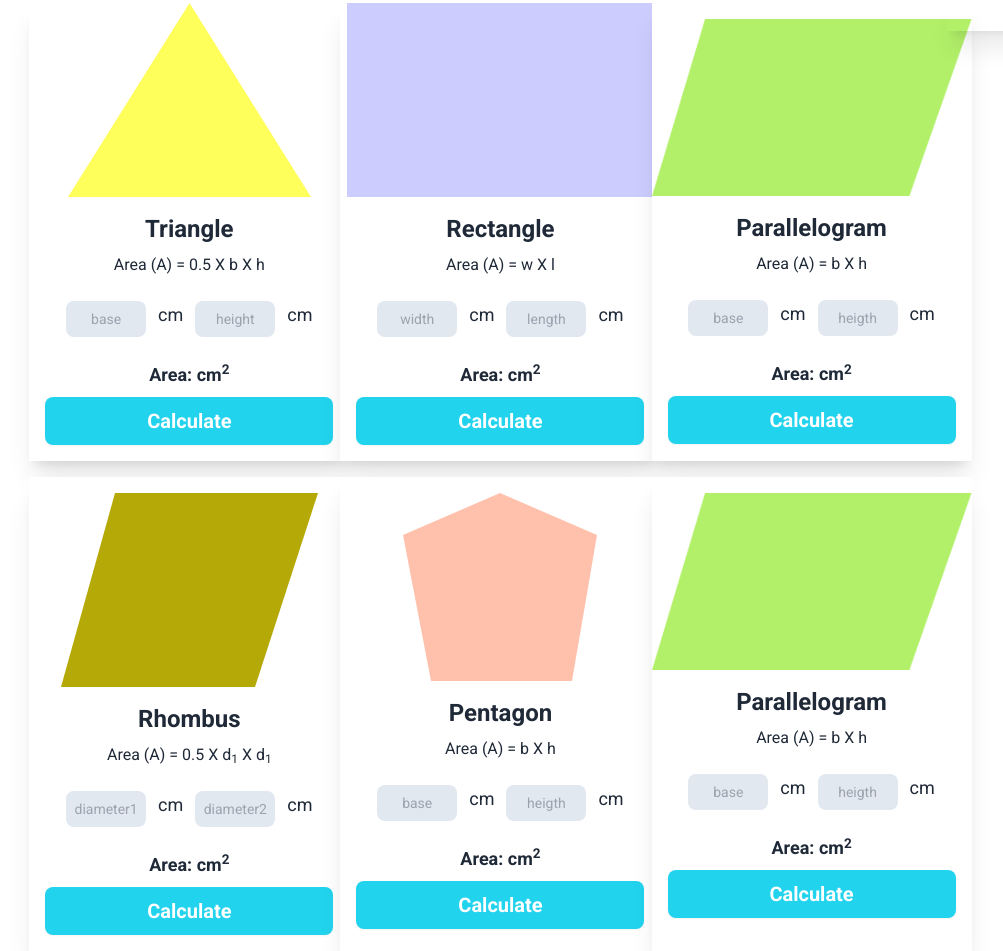
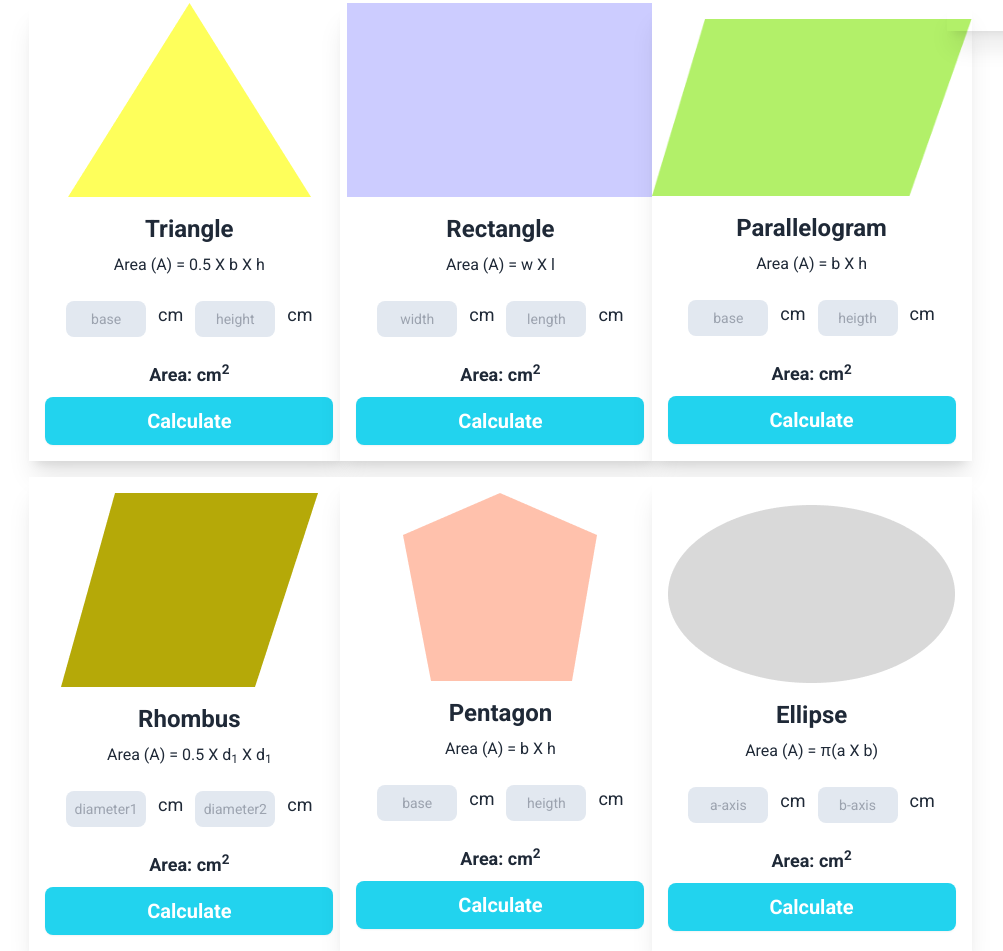
Before and after one commit to SabbirHossain-28/geometry-calculator-project, a plain HTML site: page index.html in a window 1280 px wide. Shown: the part 201-1152 px from the top of the page, without its empty margins (24-1027 px from the left). Drawn offline with nearby package versions, Linux system fonts and the light colour scheme.

Commit message:
create ellips area calculation card with area calculation funcitionalities

```diff
--- a/index.html
+++ b/index.html
@@ -238,38 +238,38 @@
               </div>
             </div>
           </div>
-          <div class="card3 card-compact w-80 bg-base-100 shadow-xl pt-4">
-            <figure class="flex justify-center"><img src="./images/parallelogram.png" /></figure>
+          <div class="card6 card-compact w-80 bg-base-100 shadow-xl pt-4">
+            <figure class="flex justify-center"><img class="pt-3" src="./images/ellipse.png" /></figure>
             <div class="card-body">
-              <h2 class="text-center text-2xl font-bold">Parallelogram</h2>
+              <h2 class="text-center text-2xl font-bold">Ellipse</h2>
               <p class="text-center text-base font-normal mb-4">
-                Area (A) = b X h
+                Area (A) = 	π(a X b)
               </p>
               <div class="flex justify-center mb-4">
                 <input
-                  id="input-field-parallelogram-base"
+                  id="input-field-ellips-a-axis"
                   class="bg-slate-200 p-2 w-20 rounded-lg text-center"
                   type="text"
-                  placeholder="base"
+                  placeholder="a-axis"
                 />
                 <span class="text-lg ml-3 mr-3">cm</span>
                 <input
-                  id="input-field-parallelogram-height"
+                  id="input-field-ellips-b-axis"
                   class="bg-slate-200 p-2 w-20 rounded-lg text-center"
                   type="text"
-                  placeholder="heigth"
+                  placeholder="b-axis"
                 />
                 <span class="text-lg ml-3">cm</span>
               </div>
               <div class="text-center">
                 <p class="text-lg font-bold">
-                  Area: <span id="area-of-parallelogram"></span
+                  Area: <span id="area-of-ellips"></span
                   ><span>cm<sup>2</sup></span>
                 </p>
               </div>
               <div class="card-actions justify-end">
                 <button
-                  id="calculate-btn2" onclick="inputValue3()"
+                  id="calculate-btn2" onclick="inputValue6()"
                   class="btn btn-primary w-full text-white text-xl font-bold bg-[#22d3ee] border-none"
                 >
                   Calculate
@@ -279,7 +279,7 @@
           </div>
         </div>
         <div>
-          <div class="w-64 text-center shadow-xl">
+          <div id="result-collection" onclick="" class="w-64 text-center shadow-xl">
             <p class="text-black text-lg font-medium">Area Calculation</p>
           </div>
         </div>
--- a/script.js
+++ b/script.js
@@ -40,3 +40,9 @@ function inputValue5(){
     const areaCalculated=getBaseInputValue*getHeightInputValue;
     const areaValue=calculatedArea('area-of-pentagon',areaCalculated)
 }
+function inputValue6(){
+    const getBaseInputValue=takeInputByInputField('input-field-ellips-a-axis');
+    const getHeightInputValue=takeInputByInputField('input-field-ellips-b-axis');
+    const areaCalculated=3.14*getBaseInputValue*getHeightInputValue;
+    const areaValue=calculatedArea('area-of-ellips',areaCalculated)
+}
```
